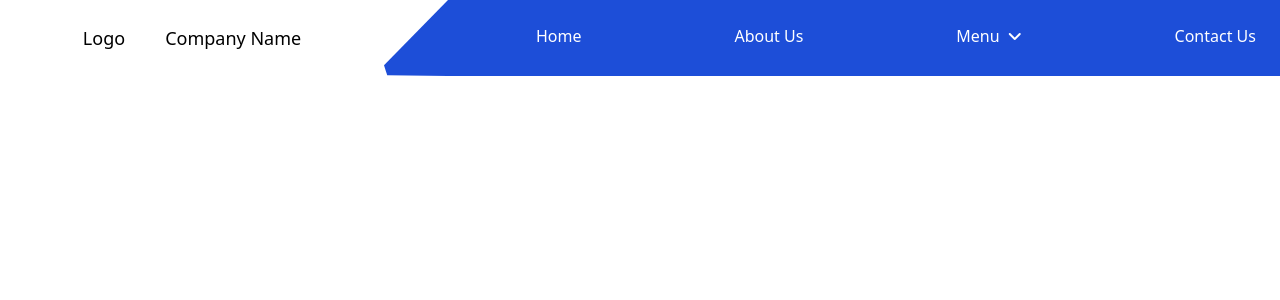
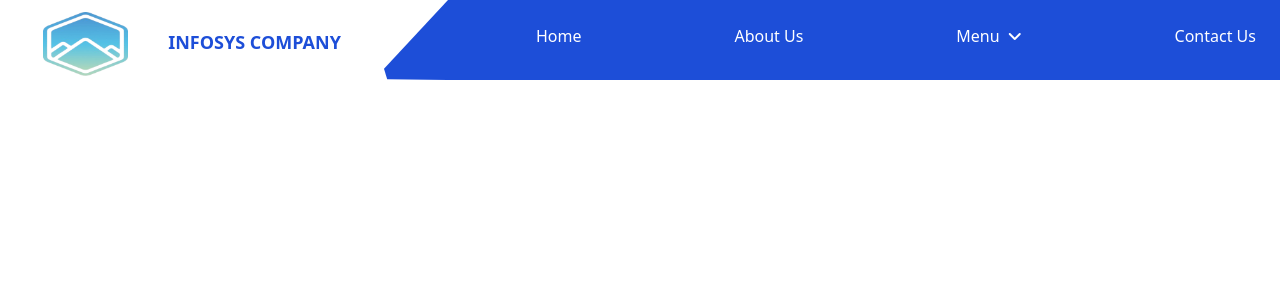
Before and after one commit to harshu1705/React-Team-Internship-project, a React (Create React App) app: page / in a window 1280 px wide. Shown: the top 300 px of the page. Built offline with nearby package versions, Linux system fonts and the light colour scheme.

Commit message:
Completed Navbar

```diff
--- /dev/null
+++ b/src/Components/HomePage/Body.jsx
@@ -0,0 +1,11 @@
+import React from 'react'
+
+function Body() {
+  return (
+    <div>
+
+    </div>
+  )
+}
+
+export default Body
--- a/src/Components/HomePage/Navbar.jsx
+++ b/src/Components/HomePage/Navbar.jsx
@@ -1,6 +1,7 @@
 import React, { useState } from 'react';
 import { useNavigate } from 'react-router-dom';
 import '@fortawesome/fontawesome-free/css/all.min.css';
+import Logo from '../HomePage/LOGO.png'
 
 function Navbar() {
   const [menuVisible, setMenuVisible] = useState(false);
@@ -22,10 +23,12 @@ function Navbar() {
   }
 
   return (
-    <div className='flex w-full'>
-      <div className='flex w-[30%] justify-center gap-10 p-6'>
-        <p className='text-lg'> Logo</p>
-        <p className='text-lg '>Company Name</p>
+    <div className='flex w-full h-20'>
+      <div className='flex w-[30%] justify-center gap-10 p-3'>
+      <div className='flex h-16 '>
+      <img src={Logo} alt='xyz '  />
+      </div>
+        <p className='text-lg pt-4 font-bold text-blue-700 '>INFOSYS COMPANY</p>
       </div>
       <div
         className='flex bg-blue-700 w-[5%]'
@@ -33,7 +36,7 @@ function Navbar() {
       >
 
       </div>
-      <div className='flex bg-blue-700 w-[5%]'>
+      <div className='flex items-center bg-blue-700 w-[5%]'>
 
       </div>
       <div className='flex bg-blue-700 w-[60%] justify-between p-6 text-white '>
```
Also changed, not shown: src/Components/HomePage/LOGO.png (added), src/Components/HomePage/Logo.jpg (added).
